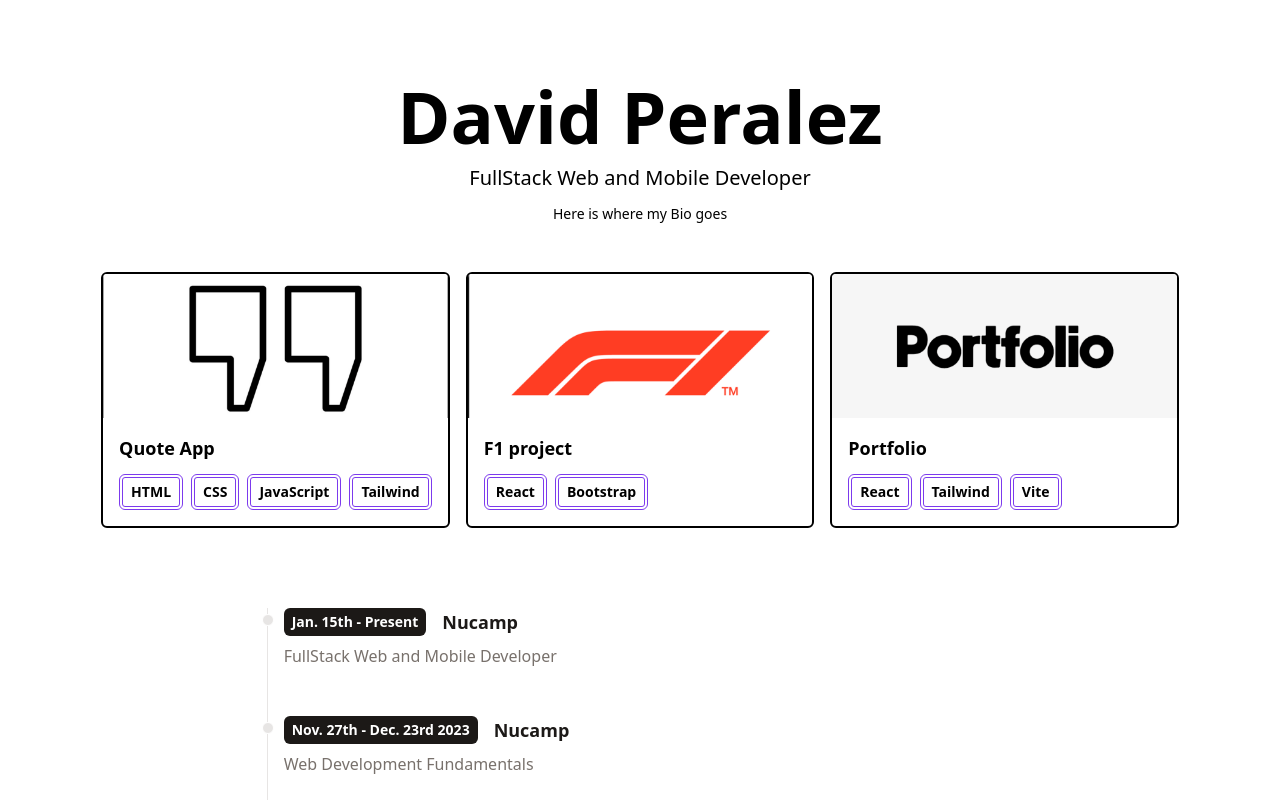
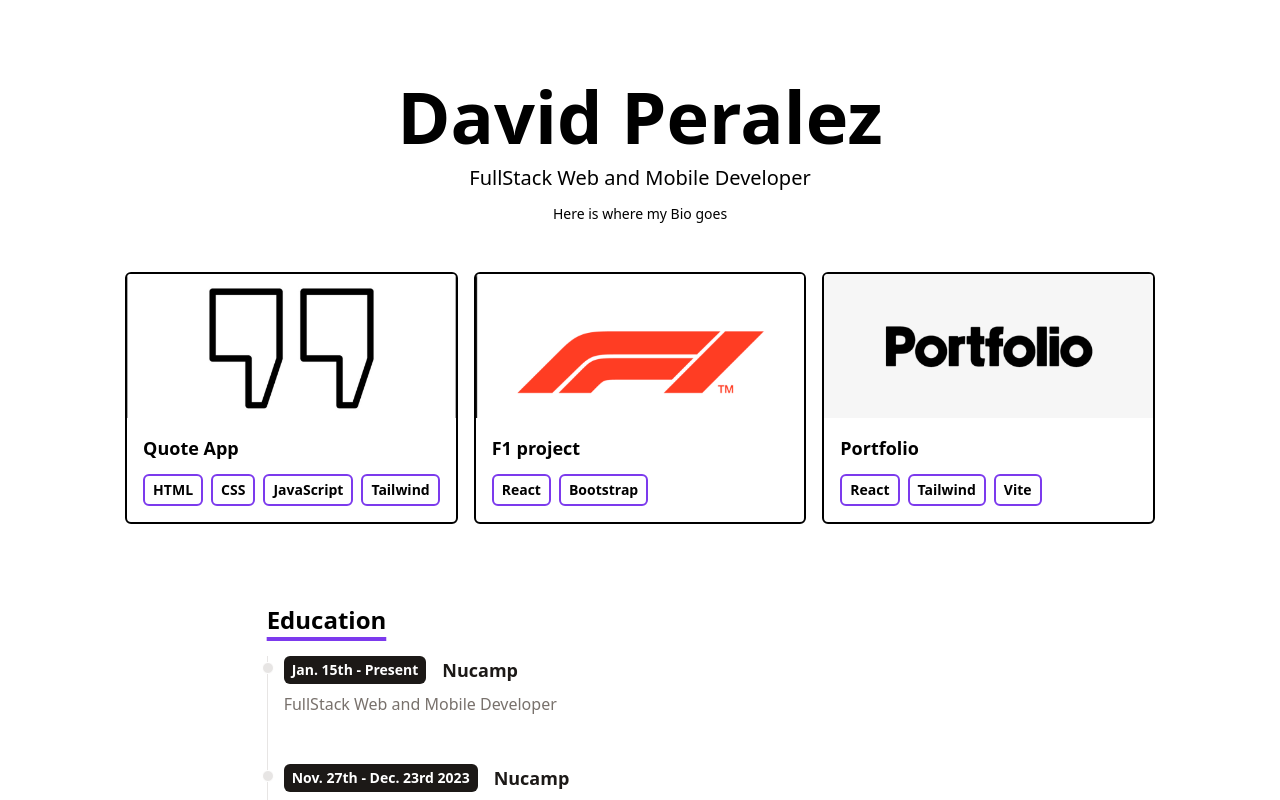
Before and after one commit to DPeralez1/portfolio, a React (Vite) app: page / in a window 1280 px wide. Shown: the top 800 px of the page. Built offline with nearby package versions, Linux system fonts and the light colour scheme.

Commit message:
added titles and styled with underlines. installed icons to use for titles but not sure if I'll use them.

```diff
--- a/package.json
+++ b/package.json
@@ -11,7 +11,8 @@
   },
   "dependencies": {
     "react": "^18.2.0",
-    "react-dom": "^18.2.0"
+    "react-dom": "^18.2.0",
+    "react-icons": "^5.2.1"
   },
   "devDependencies": {
     "@types/react": "^18.2.66",
--- a/src/components/Contact.jsx
+++ b/src/components/Contact.jsx
@@ -1,4 +1,5 @@
 import React from "react";
+import Title from "./Title";
 
 export default function Contact() {
   return (
@@ -9,6 +10,7 @@ export default function Contact() {
           method="POST"
           className="flex flex-col w-full md:w-7/12"
         >
+          <Title>Contact</Title>
           <input
             type="text"
             name="name"
--- a/src/components/Education.jsx
+++ b/src/components/Education.jsx
@@ -1,11 +1,14 @@
 import React from "react";
 import EducationItem from "./EducationItem";
 import education from "../../data/education";
+import Title from "./Title";
+import { IoIosSchool } from "react-icons/io";
 
 export default function Education() {
   return (
     <div className="flex flex-col md:flex-row justify-center my-20">
       <div className="w-full md:w-7/12">
+        <Title>Education</Title>
         {education.map((item) => (
           <EducationItem
             year={item.year}
--- a/src/components/PortfolioItem.jsx
+++ b/src/components/PortfolioItem.jsx
@@ -14,7 +14,7 @@ export default function PortfolioItem({ title, imgUrl, stack, link }) {
         </h3>
         <p className="flex flex-wrap gap-2 flex-row items-center justify-start text-xs md:text-sm">
           {stack.map((item) => (
-            <span className="inline-block px-2 py-1 font-semibold border-4 border-double border-violet-600 rounded-md">
+            <span className="inline-block px-2 py-1 font-semibold border-2 border-solid border-violet-600 rounded-md">
               {item}
             </span>
           ))}
--- /dev/null
+++ b/src/components/Title.jsx
@@ -0,0 +1,12 @@
+import React from "react";
+
+export default function Title({ children, id }) {
+  return (
+    <h1
+      id={id && id}
+      className="text-2xl font-bold underline underline-offset-8 decoration-4 mb-5 decoration-violet-600"
+    >
+      {children}
+    </h1>
+  );
+}
```
Also changed, not shown: 1 other file (tests, documents, lock files or other folders).
